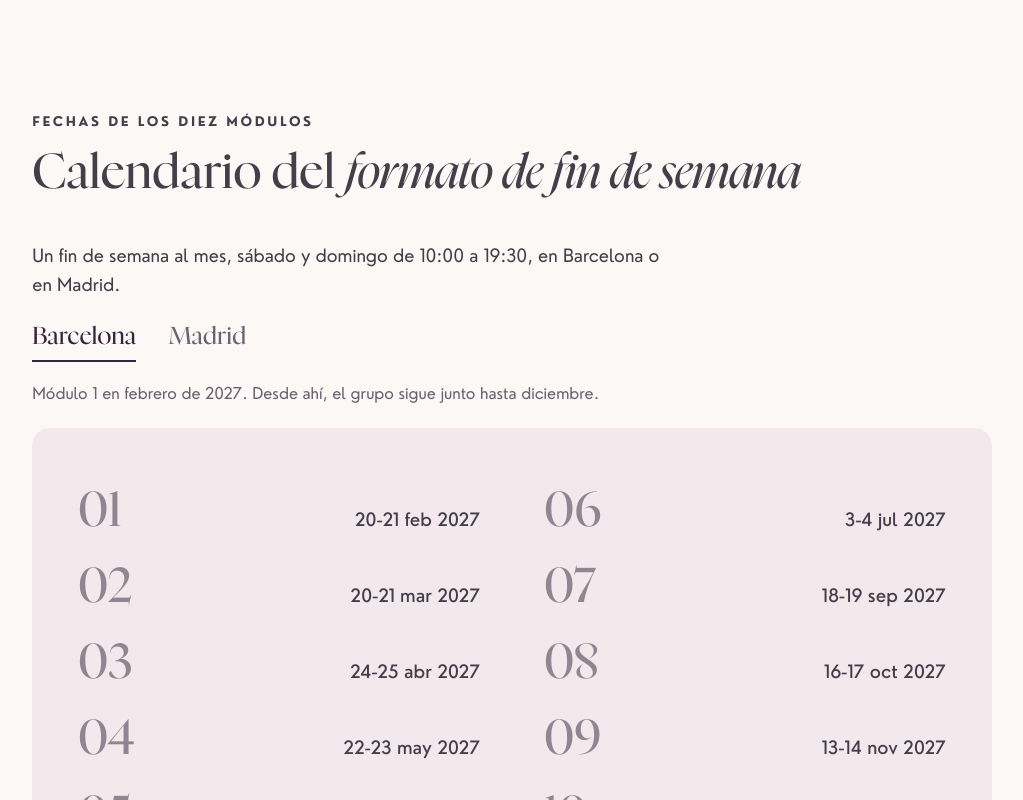
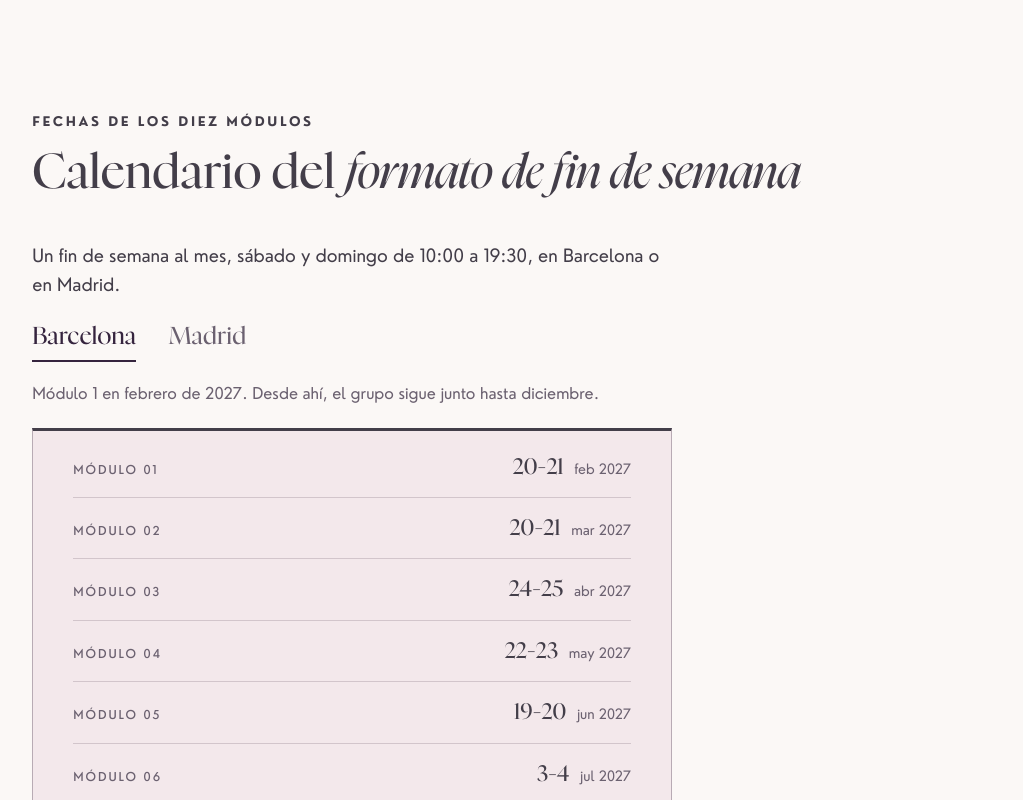
Before and after one commit to WeavesDV/spazio-landings, a plain HTML site: page formacion-anual/index.html in a window 1280 px wide. Shown: the part 2000-2800 px from the top of the page, without its empty margins (39-1062 px from the left). Drawn offline with Linux system fonts and the light colour scheme.

Commit message:
Formacion Anual: calendario segun la base de Hector (panel con filete superior, etiqueta en versalitas y fecha serif, pie con recuento y CTA)

```diff
--- a/formacion-anual/anual.css
+++ b/formacion-anual/anual.css
@@ -253,36 +253,36 @@ section.reserva-sec { background: var(--paper); padding-block: var(--sect-md); }
 .cuando .sec-head h2 { max-width: none; }
 .cuando-pieza { display: grid; gap: 20px; }
 .cuando-card {
-  display: grid; gap: 32px;
-  background: var(--paper); border: 0; border-radius: 18px;
-  padding: clamp(28px, 3.6vw, 52px) clamp(24px, 3.6vw, 48px); max-width: 60rem;
+  display: grid; gap: 0;
+  background: var(--paper);
+  border: 1px solid var(--line-strong); border-top: 3px solid var(--text);
+  padding: 6px clamp(20px, 3.4vw, 40px) clamp(22px, 2.6vw, 32px);
+  max-width: 40rem;
 }
 .cuando-pieza + .cuando-pieza { margin-top: var(--sect-sm); }
 .cuando-sub { margin: 20px 0 0; font-size: var(--fs-body); color: var(--text); }
 .sede-tabs { display: flex; gap: 32px; margin-top: 0; border-bottom: 0; max-width: 60rem; }
 .sede-opt { font-size: var(--fs-h3); }
 .sede-info { margin-top: 24px; max-width: 60ch; font-size: var(--fs-small); color: var(--muted); }
+/* Calendario: etiqueta en versalitas a la izquierda y fecha en serif a la derecha, filete por fila.
+   Base: mockup de Héctor del 18-nov (panel con filete superior, pie con el recuento y el CTA). */
 .cal-list { border-top: 0; }
-/* Diez filas en dos columnas de cinco: el numeral y su fecha se leen juntos y el panel no deja
-   un desierto a la derecha. En móvil vuelve a una sola columna. */
-@media (min-width: 761px) {
-  .cal-list { display: grid; grid-template-columns: repeat(2, minmax(0, 1fr)); grid-template-rows: repeat(5, auto); grid-auto-flow: column; column-gap: clamp(40px, 5vw, 76px); align-items: start; }
-}
-.cal-list li { grid-template-columns: 4.5rem minmax(0, 1fr); gap: 0 24px; padding-block: 14px; align-items: baseline; border-bottom: 0; }
-.cal-list .n { font-family: var(--serif); font-size: 3rem; line-height: 1; font-weight: 400; color: var(--primary); font-variant-numeric: lining-nums; }
-.cal-list li.is-done .n { opacity: .55; }
-.cal-list time { font-size: var(--fs-body); font-weight: 500; text-align: right; }
-.cal-list .st { display: block; font-size: var(--fs-small); font-weight: 400; color: var(--muted); }
+.cal-list li { display: flex; justify-content: space-between; align-items: baseline; gap: 16px; flex-wrap: wrap; padding: 17px 0; border-bottom: 1px solid var(--line); }
+.cal-list .m { font-family: var(--sans); font-size: .75rem; font-weight: 500; letter-spacing: .16em; text-transform: uppercase; color: var(--muted); }
+.cal-list .m .tag { color: var(--text); }
+.cal-list time { font-family: var(--serif); font-size: 1.375rem; line-height: 1.2; color: var(--text); text-align: right; }
+.cal-list time small { font-family: var(--sans); font-size: .875rem; font-weight: 400; color: var(--muted); margin-left: 6px; }
 .cuando-nota { margin: 24px 0 0; max-width: 60ch; font-size: var(--fs-small); color: var(--muted); }
 .sede-tabs + .sede-info { margin-top: 0; }
+.cuando-foot { display: flex; justify-content: space-between; align-items: center; gap: 16px; flex-wrap: wrap; margin-top: 32px; }
+.cal-count { margin: 0; font-size: .875rem; color: var(--muted); }
 .cuando-cta { display: flex; flex-wrap: wrap; gap: 16px; }
 .cuando-cta .btn { width: 100%; }
 .cuando-cta a[data-sede-panel="madrid"] { background: transparent; color: var(--accent); border-color: var(--accent); }
 @media (hover: hover) { .cuando-cta a[data-sede-panel="madrid"]:hover { background: var(--accent); color: #fff; } }
 @media (min-width: 620px) { .cuando-cta .btn { width: auto; } }
-@media (min-width: 720px) {
-  .cuando-card { grid-template-columns: minmax(0, 1fr); }
-  .cuando-cta { justify-content: flex-start; }
+@media (max-width: 600px) {
+  .cuando-foot { flex-direction: column; align-items: stretch; text-align: center; gap: 12px; }
 }
 
 
@@ -569,8 +569,8 @@ section.reserva-sec { background: var(--paper); padding-block: var(--sect-md); }
   .score-num { font-size: 3.5rem; }
   .hero-data .wrap { gap: 22px var(--gap); padding-block: 32px; }
   .fit { gap: 28px; }
-  .cal-list li { padding-block: 12px; grid-template-columns: 3.5rem minmax(0, 1fr); gap: 0 14px; }
-  .cal-list .n { font-size: 2.4rem; }
+  .cal-list li { padding: 14px 0; }
+  .cal-list time { font-size: 1.1875rem; }
   .mod-list li { padding-block: 10px; grid-template-columns: 60px minmax(0, 1fr); }
   .mod-list .n { font-size: 2.25rem; }
   .fit-list li { padding-block: 13px; }
--- a/formacion-anual/index.html
+++ b/formacion-anual/index.html
@@ -18,7 +18,7 @@
   -->
   <link rel="stylesheet" href="fonts.css?v=45">
   <link rel="stylesheet" href="styles.css?v=47">
-  <link rel="stylesheet" href="anual.css?v=71">
+  <link rel="stylesheet" href="anual.css?v=72">
 </head>
 <body>
 
@@ -144,33 +144,36 @@
         <div class="cuando-card">
           <div class="cuando-fechas">
           <ol class="cal-list" data-sede-panel="barcelona" aria-label="Fechas en Barcelona">
-            <li class="is-next"><span class="n" aria-hidden="true">01</span><span class="visually-hidden">Módulo 1</span><time datetime="2027-02-20">20-21 feb 2027</time></li>
-            <li><span class="n" aria-hidden="true">02</span><span class="visually-hidden">Módulo 2</span><time datetime="2027-03-20">20-21 mar 2027</time></li>
-            <li><span class="n" aria-hidden="true">03</span><span class="visually-hidden">Módulo 3</span><time datetime="2027-04-24">24-25 abr 2027</time></li>
-            <li><span class="n" aria-hidden="true">04</span><span class="visually-hidden">Módulo 4</span><time datetime="2027-05-22">22-23 may 2027</time></li>
-            <li><span class="n" aria-hidden="true">05</span><span class="visually-hidden">Módulo 5</span><time datetime="2027-06-19">19-20 jun 2027</time></li>
-            <li><span class="n" aria-hidden="true">06</span><span class="visually-hidden">Módulo 6</span><time datetime="2027-07-03">3-4 jul 2027</time></li>
-            <li><span class="n" aria-hidden="true">07</span><span class="visually-hidden">Módulo 7</span><time datetime="2027-09-18">18-19 sep 2027</time></li>
-            <li><span class="n" aria-hidden="true">08</span><span class="visually-hidden">Módulo 8</span><time datetime="2027-10-16">16-17 oct 2027</time></li>
-            <li><span class="n" aria-hidden="true">09</span><span class="visually-hidden">Módulo 9</span><time datetime="2027-11-13">13-14 nov 2027</time></li>
-            <li><span class="n" aria-hidden="true">10</span><span class="visually-hidden">Módulo 10</span><time datetime="2027-12-11">11-12 dic 2027</time></li>
+            <li class="is-next"><span class="m">Módulo 01<span class="tag"> · Inicio</span></span><time datetime="2027-02-20">20-21 <small>feb 2027</small></time></li>
+            <li><span class="m">Módulo 02</span><time datetime="2027-03-20">20-21 <small>mar 2027</small></time></li>
+            <li><span class="m">Módulo 03</span><time datetime="2027-04-24">24-25 <small>abr 2027</small></time></li>
+            <li><span class="m">Módulo 04</span><time datetime="2027-05-22">22-23 <small>may 2027</small></time></li>
+            <li><span class="m">Módulo 05</span><time datetime="2027-06-19">19-20 <small>jun 2027</small></time></li>
+            <li><span class="m">Módulo 06</span><time datetime="2027-07-03">3-4 <small>jul 2027</small></time></li>
+            <li><span class="m">Módulo 07</span><time datetime="2027-09-18">18-19 <small>sep 2027</small></time></li>
+            <li><span class="m">Módulo 08</span><time datetime="2027-10-16">16-17 <small>oct 2027</small></time></li>
+            <li><span class="m">Módulo 09</span><time datetime="2027-11-13">13-14 <small>nov 2027</small></time></li>
+            <li><span class="m">Módulo 10</span><time datetime="2027-12-11">11-12 <small>dic 2027</small></time></li>
           </ol>
           <ol class="cal-list" data-sede-panel="madrid" aria-label="Fechas en Madrid">
-            <li class="is-done"><span class="n" aria-hidden="true">01</span><span class="visually-hidden">Módulo 1</span><time datetime="2026-10-24">24-25 oct 2026 <span class="st">formación en curso</span></time></li>
-            <li class="is-next"><span class="n" aria-hidden="true">02</span><span class="visually-hidden">Módulo 2</span><time datetime="2026-11-21">21-22 nov 2026</time></li>
-            <li><span class="n" aria-hidden="true">03</span><span class="visually-hidden">Módulo 3</span><time datetime="2026-12-19">19-20 dic 2026</time></li>
-            <li><span class="n" aria-hidden="true">04</span><span class="visually-hidden">Módulo 4</span><time datetime="2027-01-16">16-17 ene 2027</time></li>
-            <li><span class="n" aria-hidden="true">05</span><span class="visually-hidden">Módulo 5</span><time datetime="2027-02-13">13-14 feb 2027</time></li>
-            <li><span class="n" aria-hidden="true">06</span><span class="visually-hidden">Módulo 6</span><time datetime="2027-03-13">13-14 mar 2027</time></li>
-            <li><span class="n" aria-hidden="true">07</span><span class="visually-hidden">Módulo 7</span><time datetime="2027-04-10">10-11 abr 2027</time></li>
-            <li><span class="n" aria-hidden="true">08</span><span class="visually-hidden">Módulo 8</span><time datetime="2027-05-08">8-9 may 2027</time></li>
-            <li><span class="n" aria-hidden="true">09</span><span class="visually-hidden">Módulo 9</span><time datetime="2027-06-12">12-13 jun 2027</time></li>
-            <li><span class="n" aria-hidden="true">10</span><span class="visually-hidden">Módulo 10</span><time datetime="2027-07-03">3-4 jul 2027</time></li>
+            <li class="is-done"><span class="m">Módulo 01<span class="tag"> · en curso</span></span><time datetime="2026-10-24">24-25 <small>oct 2026</small></time></li>
+            <li class="is-next"><span class="m">Módulo 02<span class="tag"> · Inicio</span></span><time datetime="2026-11-21">21-22 <small>nov 2026</small></time></li>
+            <li><span class="m">Módulo 03</span><time datetime="2026-12-19">19-20 <small>dic 2026</small></time></li>
+            <li><span class="m">Módulo 04</span><time datetime="2027-01-16">16-17 <small>ene 2027</small></time></li>
+            <li><span class="m">Módulo 05</span><time datetime="2027-02-13">13-14 <small>feb 2027</small></time></li>
+            <li><span class="m">Módulo 06</span><time datetime="2027-03-13">13-14 <small>mar 2027</small></time></li>
+            <li><span class="m">Módulo 07</span><time datetime="2027-04-10">10-11 <small>abr 2027</small></time></li>
+            <li><span class="m">Módulo 08</span><time datetime="2027-05-08">8-9 <small>may 2027</small></time></li>
+            <li><span class="m">Módulo 09</span><time datetime="2027-06-12">12-13 <small>jun 2027</small></time></li>
+            <li><span class="m">Módulo 10</span><time datetime="2027-07-03">3-4 <small>jul 2027</small></time></li>
           </ol>
         </div>
+          <div class="cuando-foot">
+          <p class="cal-count">10 módulos · 20 días de formación</p>
           <div class="cuando-cta">
           <a class="btn btn--solid btn--sm" data-sede-panel="barcelona" href="#reserva">Reservar en Barcelona</a>
           <a class="btn btn--solid btn--sm" data-sede-panel="madrid" href="https://wa.me/34693059088?text=Hola%2C%20quiero%20informaci%C3%B3n%20sobre%20la%20Formaci%C3%B3n%20Anual%20en%20Madrid" target="_blank" rel="noopener">Preguntar por Madrid</a>
+          </div>
         </div>
         </div>
       </div>
```
